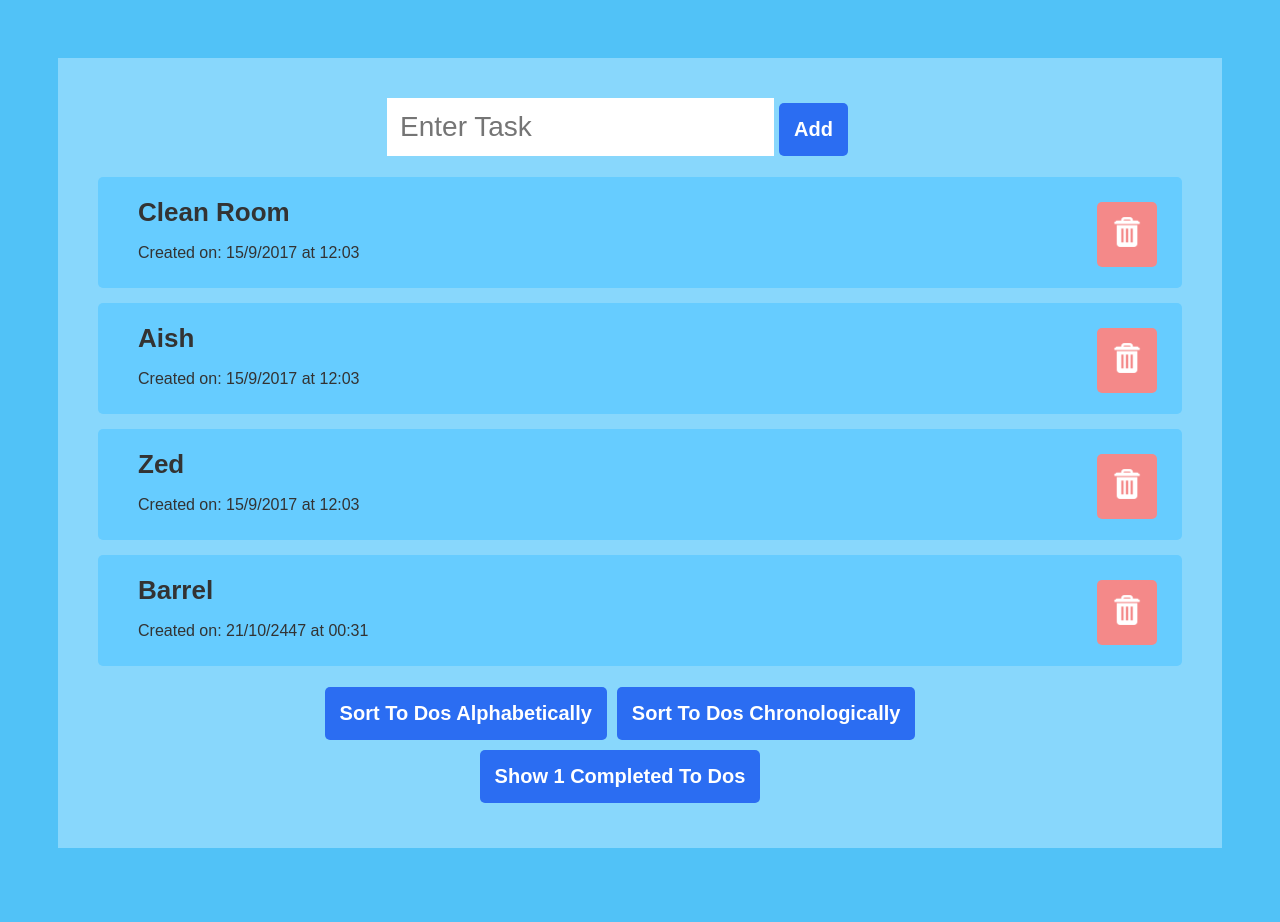
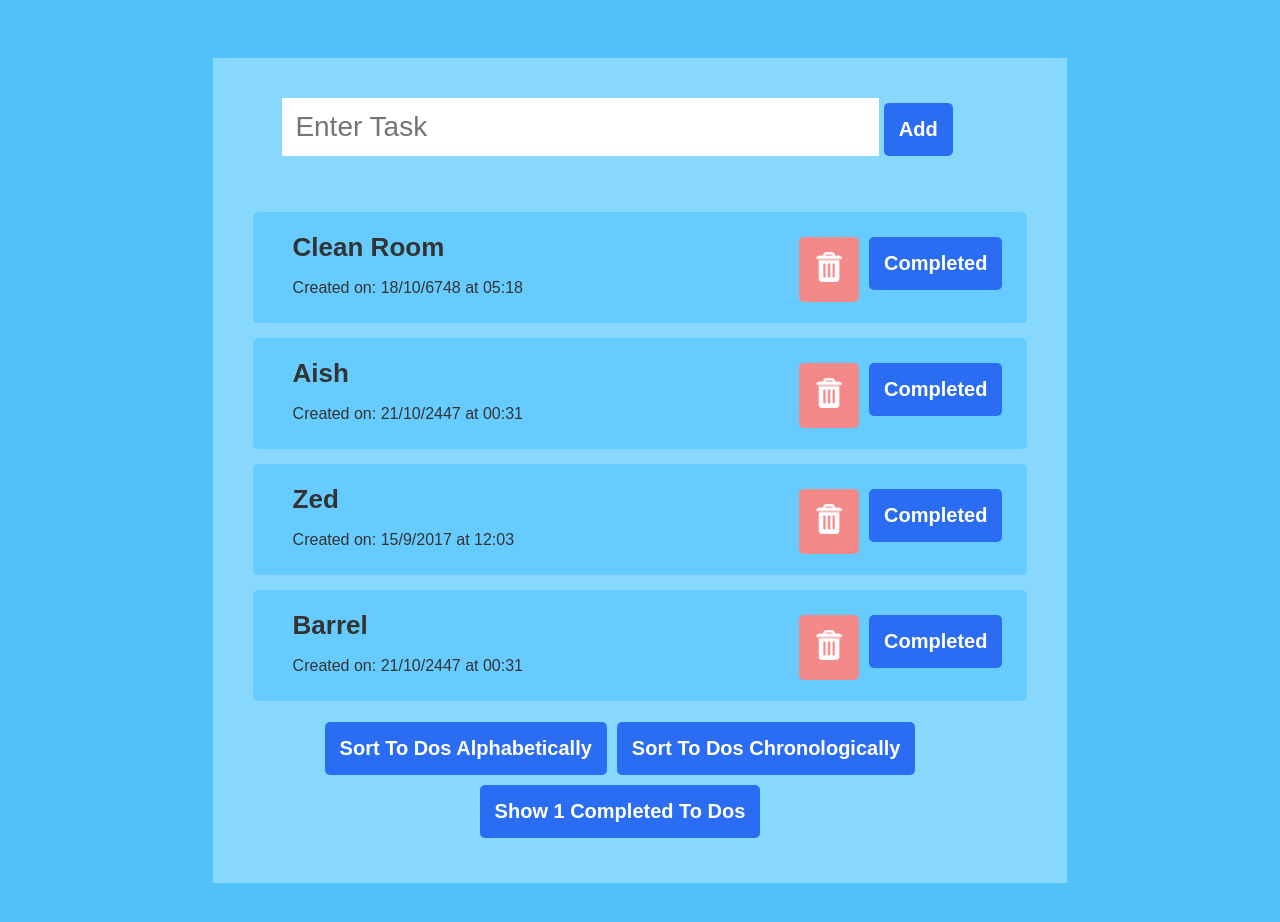
Before and after one commit to jriall/react-recipe-box, a React (Create React App) app: page / in a window 1280 px wide. Shown: the top 922 px of the page. Built offline with nearby package versions, Linux system fonts and the light colour scheme.

Commit message:
changed completion handler to button

```diff
--- a/src/components/ListItem.js
+++ b/src/components/ListItem.js
@@ -17,7 +17,8 @@ const ListItem = props => {
     return (
       <div className="list-item-container">
         <li className="list-item">
-          {props.list === "completedList" ? <h3 onClick={() => props.handleComplete(props.item, props.list)}><strike>{props.item[0]}</strike></h3> : <h3 onClick={() => props.handleComplete(props.item, props.list)}>{props.item[0]}</h3>}
+          <button className="completed-button" onClick={() => props.handleComplete(props.item, props.list)}>Completed</button>
+          {props.list === "completedList" ? <h3><strike>{props.item[0]}</strike></h3> : <h3>{props.item[0]}</h3>}
           <button className="delete-list-item" onClick={() => props.deleteItem(props.item, props.list)}><img className="trash-icon" src={TrashIcon} alt="trash"/></button>
           <p>Created on: {`${date}/${month}/${year} at ${hours}:${minutes}`}</p>
         </li>
--- a/src/containers/App.js
+++ b/src/containers/App.js
@@ -6,8 +6,8 @@ class App extends Component {
   constructor(props) {
     super(props);
     this.state = {
-      toDoList: [["Clean Room", 1508068991398], ["Aish", 1508068991399], ["Zed", 1508068991396], ["Barrel", 15080689913999]],
-      completedList: [["Shopping", 1508068991398]],
+      toDoList: [["Clean Room", 150806899123411], ["Aish", 15080689913123], ["Zed", 1508068991396], ["Barrel", 15080689913999]],
+      completedList: [["Shopping", 15080689912432]],
       deletedList: [],
       inputContent: "",
       showCompleted: false,
@@ -65,7 +65,7 @@ class App extends Component {
 
   handleComplete(key, list) {
     if (list === "toDoList") {
-      const newCompletedList = [...this.state.completedList, key];
+      const newCompletedList = this.state.completedList.concat([key]);
       const newToDoList = this.state[list].filter(a => a !== key);
       this.setState({
         toDoList: newToDoList,
@@ -77,7 +77,7 @@ class App extends Component {
     }
     if (list === "completedList") {
       const newCompletedList = this.state[list].filter(a => a !== key);
-      const newToDoList = [...this.state.toDoList, key];
+      const newToDoList = this.state.toDoList.concat([key]);
       this.setState({
         toDoList: newToDoList,
         completedList: newCompletedList,
--- a/src/style/index.css
+++ b/src/style/index.css
@@ -8,6 +8,8 @@ body {
 .App {
   background-color: #88d7fc;
   padding: 40px 40px 40px 0px;
+  max-width: 70%;
+  margin: auto;
 }
 
 ul {
@@ -42,6 +44,8 @@ ul {
   font-size: 28px;
   padding: 13px;
   border-style: none;
+  width: 70%;
+  margin-bottom: 40px;
 }
 
 button {
```
